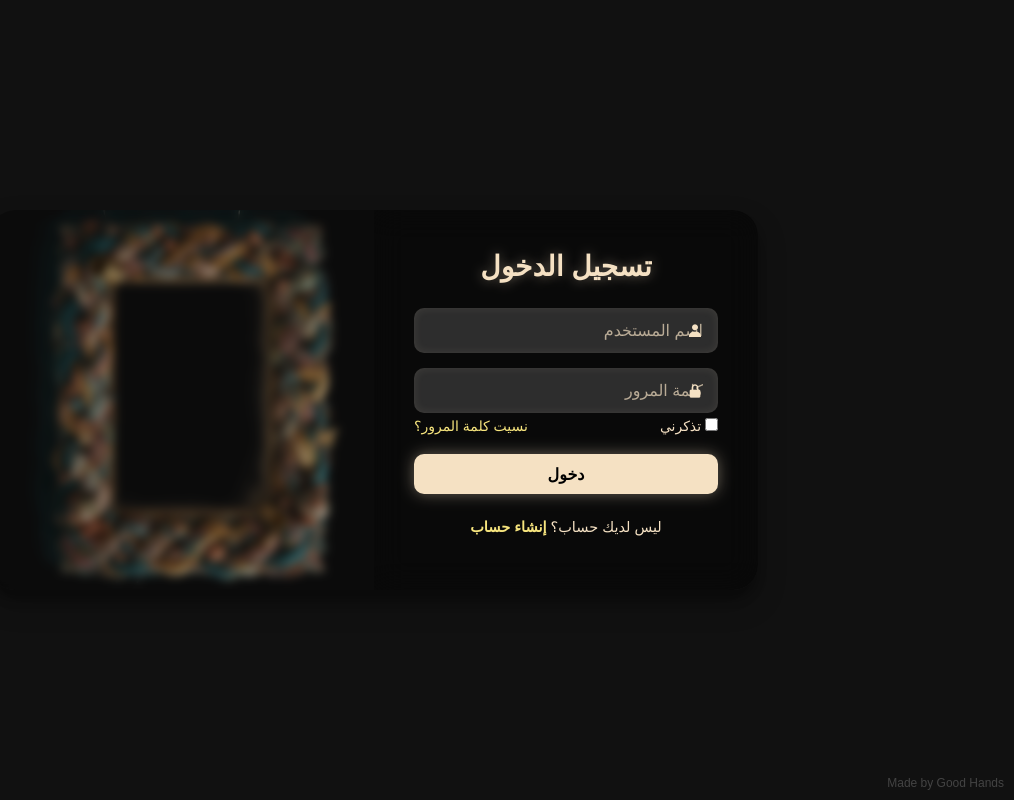
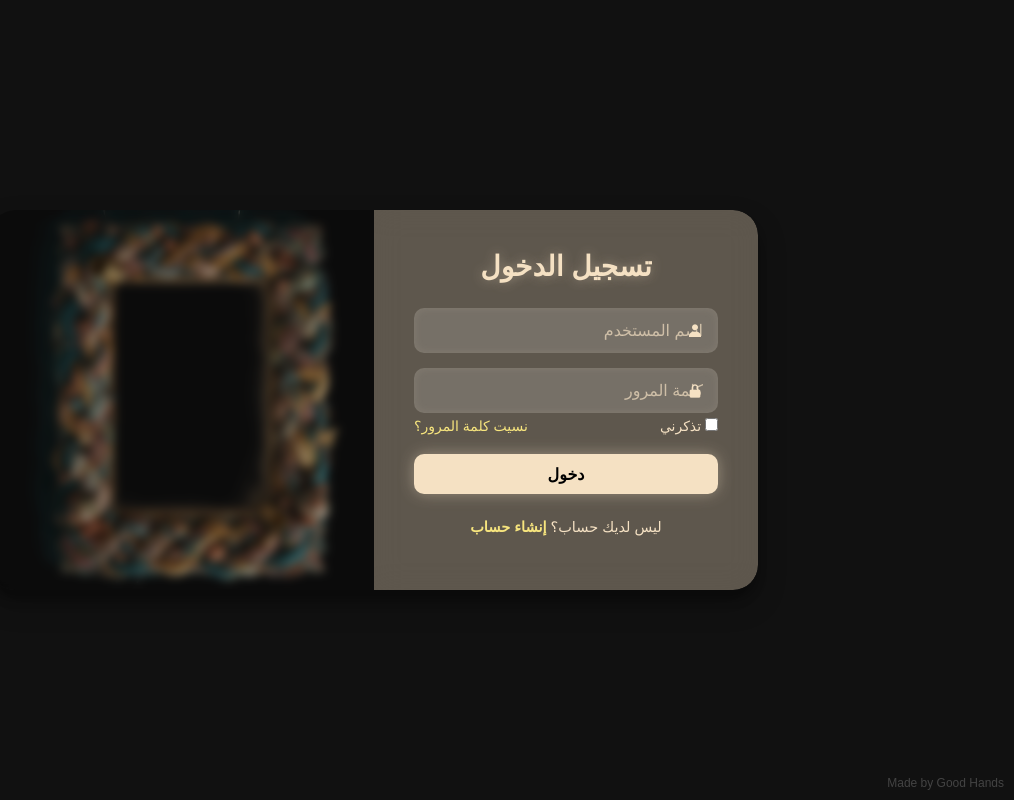
Before and after one commit to marinadw452/goodhands-project, a PHP site: page /login.php in a window 1280 px wide. Shown: the whole page, without its empty margins (266-1280 px from the left). Run offline with PHP 8.4, Linux system fonts and the light colour scheme.

Commit message:
Update login.css

```diff
--- a/login.css
+++ b/login.css
@@ -28,7 +28,7 @@ body {
 .form-container {
   width: 50%;
   padding: 40px;
-  background: rgba(0,0,0,0.45);
+  background:  #f5e1c356;
   backdrop-filter: blur(15px);
   -webkit-backdrop-filter: blur(15px);
   color: #F5E1C3;
```
